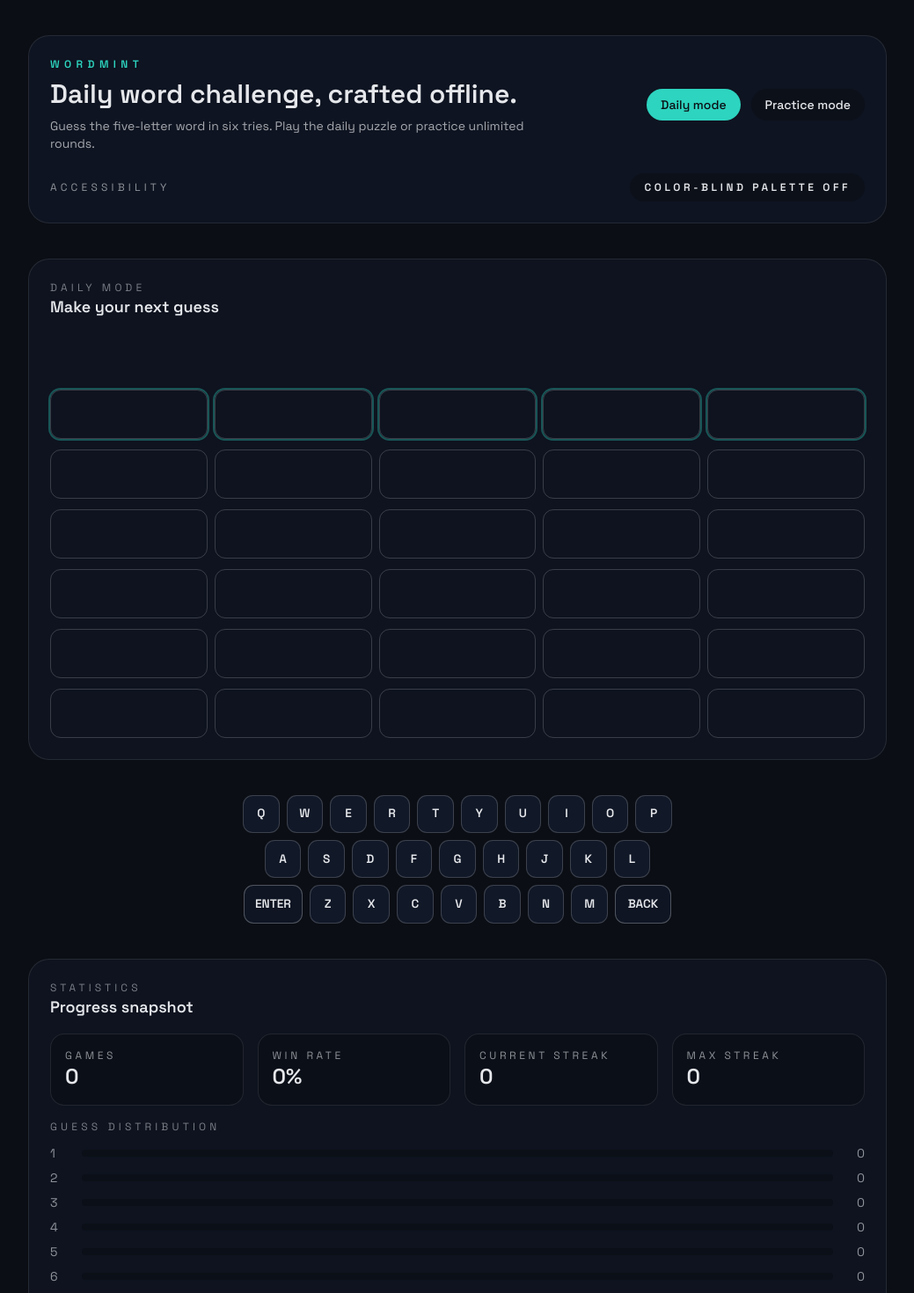
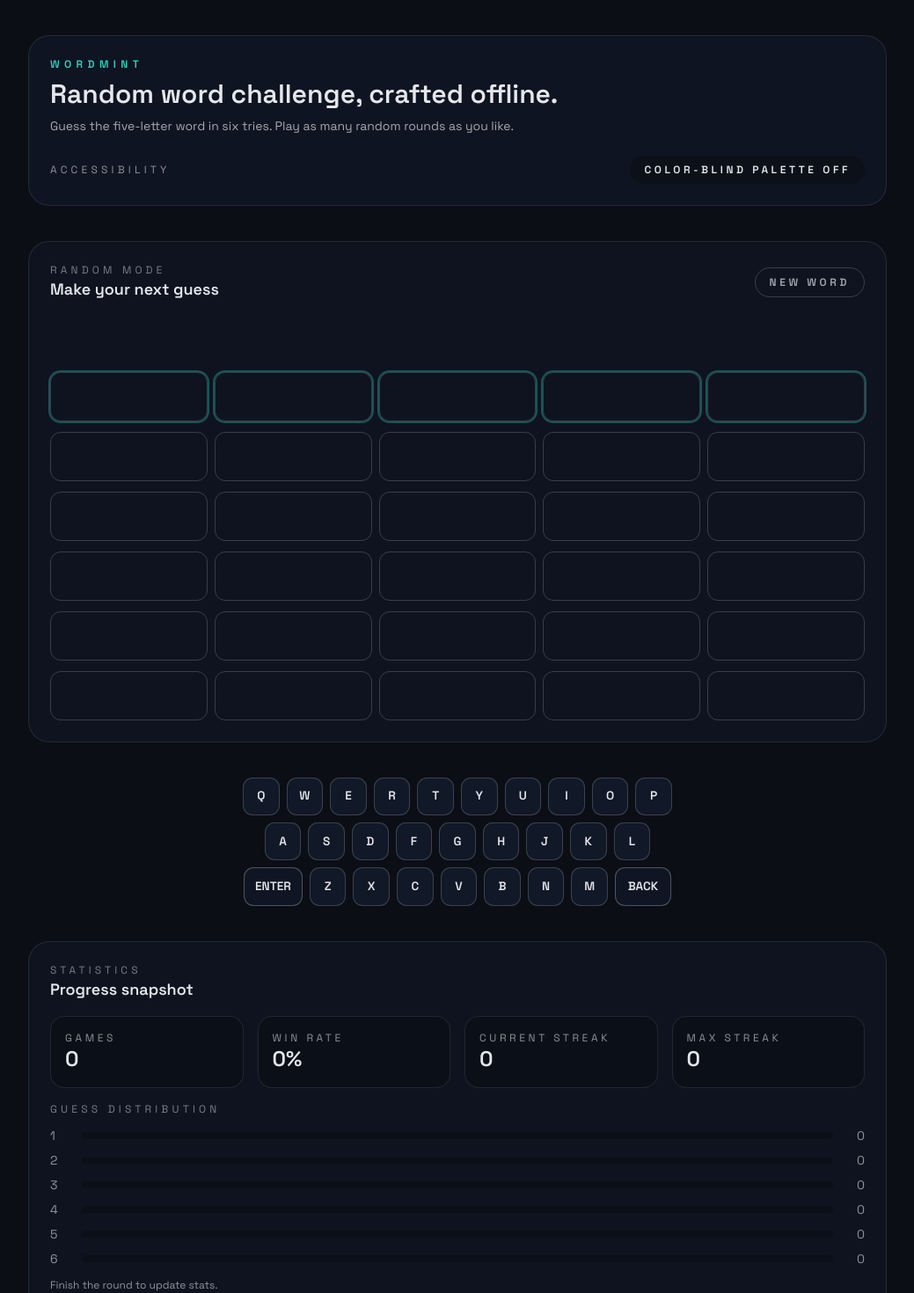
Before and after one commit to williamalmeidadev/WordMint, a React (Vite) app: page / in a window 1280 px wide. Shown: the top 1470 px of the page at 88% size, without its empty margins (120-1159 px from the left). Built offline with nearby package versions, Linux system fonts and the light colour scheme.

Commit message:
feat: switch to random-only mode and refresh UI

```diff
--- a/src/App.tsx
+++ b/src/App.tsx
@@ -11,59 +11,31 @@ import {
   buildKeyboardState,
   buildShareText,
   evaluateGuess,
-  getDailyWord,
-  getDateKey,
   getRandomWord,
   isValidWord,
   isWinningGuess,
   normalizeWord
 } from './game';
 import { createInitialState, gameReducer } from './state/gameReducer';
-import type { GuessEvaluation, GameMode } from './game/types';
-import {
-  clearDailyState,
-  loadDailyState,
-  loadSettings,
-  loadStats,
-  saveDailyState,
-  saveSettings,
-  saveStats
-} from './storage/storage';
+import type { GuessEvaluation } from './game/types';
+import { loadSettings, loadStats, saveSettings, saveStats } from './storage/storage';
 
 const buildActiveRow = (currentGuess: string): GuessEvaluation => ({
   letters: currentGuess.padEnd(WORD_LENGTH, ' ').split('').map((letter) => letter.trim()),
   states: Array(WORD_LENGTH).fill('empty')
 });
 
-const hydrateDailyState = () => {
-  const dateKey = getDateKey();
-  const solution = getDailyWord();
-  const stored = loadDailyState();
+const hydrateState = () => {
   const settings = loadSettings();
-
-  if (!stored || stored.dateKey !== dateKey || stored.solution !== solution) {
-    clearDailyState();
-    return createInitialState('daily', solution, settings.colorBlindMode);
-  }
-
-  const evaluations = stored.guesses.map((guess) => evaluateGuess(guess, stored.solution));
-
-  return {
-    ...createInitialState('daily', stored.solution, settings.colorBlindMode),
-    guesses: stored.guesses,
-    evaluations,
-    attemptIndex: stored.guesses.length,
-    status: stored.status
-  };
+  return createInitialState(getRandomWord(), settings.colorBlindMode);
 };
 
 export default function App() {
-  const [state, dispatch] = useReducer(gameReducer, undefined, hydrateDailyState);
+  const [state, dispatch] = useReducer(gameReducer, undefined, hydrateState);
   const [stats, setStats] = useState(loadStats);
   const recordedResultRef = useRef<string | null>(null);
 
-  const { evaluations, currentGuess, attemptIndex, message, status, mode, colorBlindMode, solution, guesses } = state;
-  const dateKey = useMemo(() => getDateKey(), []);
+  const { evaluations, currentGuess, attemptIndex, message, status, colorBlindMode, solution, guesses } = state;
 
   const rows = useMemo(() => {
     const filledRows = evaluations.map((evaluation) => evaluation);
@@ -91,25 +63,14 @@ export default function App() {
   }, [status]);
 
   useEffect(() => {
-    if (mode !== 'daily') return;
-    saveDailyState({
-      dateKey,
-      solution,
-      guesses,
-      status
-    });
-  }, [dateKey, guesses, mode, solution, status]);
-
-  useEffect(() => {
     saveStats(stats);
   }, [stats]);
 
   useEffect(() => {
     if (status === 'playing') return;
 
-    const resultKey = `${mode}-${dateKey}-${solution}-${guesses.length}`;
+    const resultKey = `${solution}-${guesses.length}`;
     if (recordedResultRef.current === resultKey) return;
-    if (mode === 'daily' && stats.lastResultDateKey === dateKey) return;
 
     const nextStats = { ...stats };
     nextStats.gamesPlayed += 1;
@@ -118,21 +79,15 @@ export default function App() {
       if (evaluations.length > 0) {
         nextStats.guessDistribution[evaluations.length - 1] += 1;
       }
-      if (mode === 'daily') {
       nextStats.currentStreak += 1;
       nextStats.maxStreak = Math.max(nextStats.maxStreak, nextStats.currentStreak);
-      }
-    } else if (mode === 'daily') {
+    } else {
       nextStats.currentStreak = 0;
-    }
-
-    if (mode === 'daily') {
-      nextStats.lastResultDateKey = dateKey;
     }
 
     recordedResultRef.current = resultKey;
     setStats(nextStats);
-  }, [dateKey, evaluations.length, guesses.length, mode, solution, stats, status]);
+  }, [evaluations.length, guesses.length, solution, stats, status]);
 
   const setMessage = useCallback((nextMessage: string | null) => {
     dispatch({ type: 'SET_MESSAGE', message: nextMessage });
@@ -180,29 +135,17 @@ export default function App() {
     dispatch({ type: 'REMOVE_LETTER' });
   }, []);
 
-  const handleModeChange = useCallback(
-    (nextMode: GameMode) => {
-      if (nextMode === mode) return;
-      const nextSolution = nextMode === 'daily' ? getDailyWord() : getRandomWord();
-      dispatch({ type: 'SET_MODE', mode: nextMode, solution: nextSolution });
-    },
-    [mode]
-  );
-
-  const resetPractice = useCallback(() => {
-    if (mode !== 'practice') return;
+  const resetGame = useCallback(() => {
     dispatch({ type: 'RESET_GAME', solution: getRandomWord() });
-  }, [mode]);
+  }, []);
 
   const shareText = useMemo(() => {
     if (status === 'playing') return '';
     return buildShareText({
-      mode,
-      dateKey,
       status,
       evaluations
     });
-  }, [dateKey, evaluations, mode, status]);
+  }, [evaluations, status]);
 
   const handleShare = useCallback(async () => {
     try {
@@ -239,8 +182,6 @@ export default function App() {
     <main className="min-h-screen bg-ink text-fog">
       <div className="mx-auto flex min-h-screen max-w-5xl flex-col gap-10 px-6 py-10">
         <Header
-          mode={mode}
-          onModeChange={handleModeChange}
           colorBlindMode={colorBlindMode}
           onToggleColorBlind={() => dispatch({ type: 'TOGGLE_COLOR_BLIND' })}
         />
@@ -248,22 +189,20 @@ export default function App() {
         <section className="grid gap-6 rounded-3xl border border-fog/10 bg-slate/60 px-6 py-6">
           <div className="flex flex-wrap items-center justify-between gap-4">
             <div>
-              <p className="text-xs uppercase tracking-[0.35em] text-fog/50">{mode} mode</p>
+              <p className="text-xs uppercase tracking-[0.35em] text-fog/50">random mode</p>
               <p className="text-lg font-semibold">
                 {status === 'playing' && 'Make your next guess'}
                 {status === 'won' && 'Great work!'}
                 {status === 'lost' && 'Better luck next round'}
               </p>
             </div>
-            {mode === 'practice' ? (
             <button
               type="button"
-                onClick={resetPractice}
+              onClick={resetGame}
               className="rounded-full border border-fog/20 px-4 py-2 text-xs font-semibold uppercase tracking-[0.3em] text-fog/70 transition hover:border-mint hover:text-mint"
             >
-                New practice word
+              New word
             </button>
-            ) : null}
           </div>
 
           <MessageBanner message={message} />
@@ -279,9 +218,7 @@ export default function App() {
 
         <StatsPanel
           stats={stats}
-          mode={mode}
           status={status}
-          attempts={status === 'won' ? evaluations.length : 0}
           onShare={handleShare}
           shareAvailable={status !== 'playing'}
         />
--- a/src/components/Header.tsx
+++ b/src/components/Header.tsx
@@ -1,42 +1,18 @@
-import type { GameMode } from '../game/types';
-
 type HeaderProps = {
-  mode: GameMode;
-  onModeChange: (mode: GameMode) => void;
   colorBlindMode: boolean;
   onToggleColorBlind: () => void;
 };
 
-export default function Header({ mode, onModeChange, colorBlindMode, onToggleColorBlind }: HeaderProps) {
+export default function Header({ colorBlindMode, onToggleColorBlind }: HeaderProps) {
   return (
     <header className="flex flex-col gap-6 rounded-3xl border border-fog/10 bg-slate/70 px-6 py-6">
       <div className="flex flex-wrap items-center justify-between gap-6">
         <div className="space-y-2">
           <p className="text-xs font-semibold uppercase tracking-[0.45em] text-mint">WordMint</p>
-          <h1 className="text-3xl font-semibold text-fog">Daily word challenge, crafted offline.</h1>
+          <h1 className="text-3xl font-semibold text-fog">Random word challenge, crafted offline.</h1>
           <p className="max-w-xl text-sm text-fog/70">
-            Guess the five-letter word in six tries. Play the daily puzzle or practice unlimited rounds.
+            Guess the five-letter word in six tries. Play as many random rounds as you like.
           </p>
-        </div>
-        <div className="flex flex-wrap gap-3">
-          <button
-            type="button"
-            onClick={() => onModeChange('daily')}
-            className={`rounded-full px-4 py-2 text-sm font-medium transition ${
-              mode === 'daily' ? 'bg-mint text-ink' : 'bg-ink/60 text-fog'
-            }`}
-          >
-            Daily mode
-          </button>
-          <button
-            type="button"
-            onClick={() => onModeChange('practice')}
-            className={`rounded-full px-4 py-2 text-sm font-medium transition ${
-              mode === 'practice' ? 'bg-mint text-ink' : 'bg-ink/60 text-fog'
-            }`}
-          >
-            Practice mode
-          </button>
         </div>
       </div>
       <div className="flex flex-wrap items-center justify-between gap-4">
--- a/src/components/StatsPanel.tsx
+++ b/src/components/StatsPanel.tsx
@@ -1,18 +1,16 @@
-import type { GameMode, GameStatus } from '../game/types';
+import type { GameStatus } from '../game/types';
 import type { GameStats } from '../storage/storage';
 
 const formatPercentage = (value: number) => `${Math.round(value * 100)}%`;
 
 type StatsPanelProps = {
   stats: GameStats;
-  mode: GameMode;
   status: GameStatus;
-  attempts: number;
   onShare: () => void;
   shareAvailable: boolean;
 };
 
-export default function StatsPanel({ stats, mode, status, attempts, onShare, shareAvailable }: StatsPanelProps) {
+export default function StatsPanel({ stats, status, onShare, shareAvailable }: StatsPanelProps) {
   const winRate = stats.gamesPlayed ? stats.gamesWon / stats.gamesPlayed : 0;
 
   return (
@@ -69,11 +67,9 @@ export default function StatsPanel({ stats, mode, status, attempts, onShare, sha
           ))}
         </div>
         <p className="text-xs text-fog/60">
-          {mode === 'daily'
-            ? status === 'playing'
-              ? 'Finish the daily puzzle to update stats.'
-              : `Daily result recorded in ${attempts || 'X'} attempts.`
-            : 'Practice rounds are included in your overall stats.'}
+          {status === 'playing'
+            ? 'Finish the round to update stats.'
+            : 'Result recorded in your stats.'}
         </p>
       </div>
     </section>
--- a/src/game/constants.ts
+++ b/src/game/constants.ts
@@ -1,3 +1,2 @@
 export const WORD_LENGTH = 5;
 export const MAX_ATTEMPTS = 6;
-export const REFERENCE_DATE_UTC = '2024-01-01';
--- a/src/game/logic.ts
+++ b/src/game/logic.ts
@@ -1,4 +1,4 @@
-import { MAX_ATTEMPTS, REFERENCE_DATE_UTC, WORD_LENGTH } from './constants';
+import { MAX_ATTEMPTS, WORD_LENGTH } from './constants';
 import type { GuessEvaluation, LetterState } from './types';
 import { WORDS } from '../data/words';
 
@@ -10,24 +10,6 @@ export const isValidWord = (value: string) => {
 };
 
 export const getRandomWord = () => WORDS[Math.floor(Math.random() * WORDS.length)];
-
-const getUtcDayNumber = (date: Date) => {
-  return Math.floor(Date.UTC(date.getUTCFullYear(), date.getUTCMonth(), date.getUTCDate()) / 86400000);
-};
-
-export const getDateKey = (date = new Date()) => {
-  const year = date.getUTCFullYear();
-  const month = String(date.getUTCMonth() + 1).padStart(2, '0');
-  const day = String(date.getUTCDate()).padStart(2, '0');
-  return `${year}-${month}-${day}`;
-};
-
-export const getDailyWord = (date = new Date()) => {
-  const reference = new Date(`${REFERENCE_DATE_UTC}T00:00:00Z`);
-  const dayIndex = getUtcDayNumber(date) - getUtcDayNumber(reference);
-  const safeIndex = ((dayIndex % WORDS.length) + WORDS.length) % WORDS.length;
-  return WORDS[safeIndex];
-};
 
 export const evaluateGuess = (guess: string, solution: string): GuessEvaluation => {
   const cleanGuess = normalizeWord(guess).padEnd(WORD_LENGTH, ' ');
--- a/src/game/types.ts
+++ b/src/game/types.ts
@@ -5,6 +5,4 @@ export type GuessEvaluation = {
   states: LetterState[];
 };
 
-export type GameMode = 'daily' | 'practice';
-
 export type GameStatus = 'playing' | 'won' | 'lost';
--- a/src/storage/storage.ts
+++ b/src/storage/storage.ts
@@ -1,8 +1,5 @@
 import { MAX_ATTEMPTS } from '../game/constants';
-import type { GameStatus } from '../game/types';
-
 const STATS_KEY = 'wordmint-stats';
-const DAILY_KEY = 'wordmint-daily';
 const SETTINGS_KEY = 'wordmint-settings';
 
 export type GameStats = {
@@ -11,14 +8,6 @@ export type GameStats = {
   currentStreak: number;
   maxStreak: number;
   guessDistribution: number[];
-  lastResultDateKey: string | null;
-};
-
-export type StoredDailyState = {
-  dateKey: string;
-  solution: string;
-  guesses: string[];
-  status: GameStatus;
 };
 
 export type GameSettings = {
@@ -34,8 +23,7 @@ export const createEmptyStats = (): GameStats => ({
   gamesWon: 0,
   currentStreak: 0,
   maxStreak: 0,
-  guessDistribution: Array.from({ length: MAX_ATTEMPTS }, () => 0),
-  lastResultDateKey: null
+  guessDistribution: Array.from({ length: MAX_ATTEMPTS }, () => 0)
 });
 
 export const loadStats = (): GameStats => {
@@ -56,24 +44,6 @@ export const saveStats = (stats: GameStats) => {
   localStorage.setItem(STATS_KEY, JSON.stringify(stats));
 };
 
-export const loadDailyState = (): StoredDailyState | null => {
-  try {
-    const raw = localStorage.getItem(DAILY_KEY);
-    if (!raw) return null;
-    return JSON.parse(raw) as StoredDailyState;
-  } catch {
-    return null;
-  }
-};
-
-export const saveDailyState = (state: StoredDailyState) => {
-  localStorage.setItem(DAILY_KEY, JSON.stringify(state));
-};
-
-export const clearDailyState = () => {
-  localStorage.removeItem(DAILY_KEY);
-};
-
 export const loadSettings = (): GameSettings => {
   try {
     const raw = localStorage.getItem(SETTINGS_KEY);
```
Also changed, not shown: src/game/share.ts (+3 -5 lines), src/state/gameReducer.ts (+1 -17 lines), 1 other file (tests, documents, lock files or other folders). Lines whose indentation alone changed are shown as unchanged.
